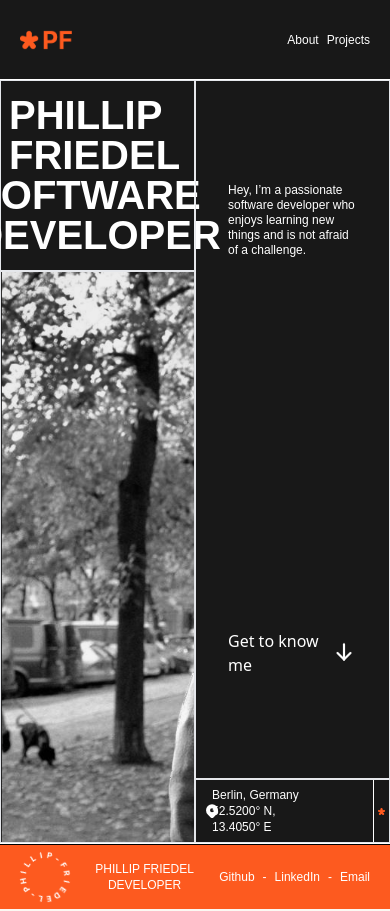
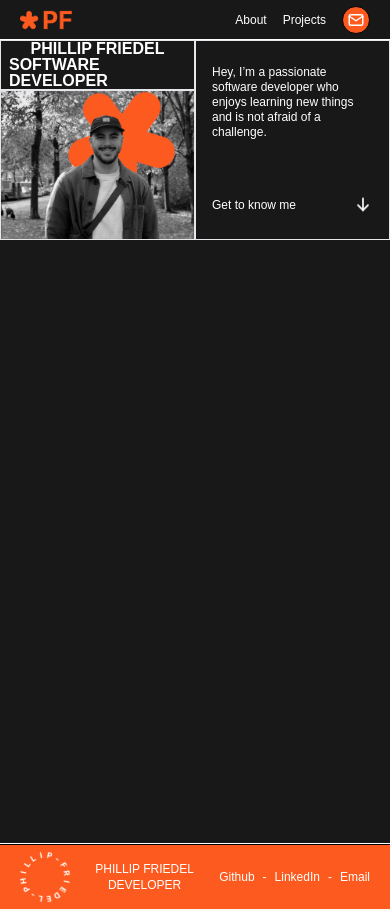
Before and after one commit to phillipfriedelj/personal-website, a React (Vite) app: page / in a window 390 px wide. Built offline with nearby package versions, Linux system fonts and the light colour scheme.

Commit message:
Made banner responsive

```diff
--- a/src/components/buttons/EmailButton.jsx
+++ b/src/components/buttons/EmailButton.jsx
@@ -1,14 +1,16 @@
 import "../../styles/animations.css";
+import { IconMail } from "@tabler/icons-react";
 
 export default function EmailButton({ text }) {
   return (
-    <div className="py-1 md:py-2 px-2 md:px-4 rounded-[33px] bg-orange text-white border border-black text-center inline-block hover:shadow-deep hover:transform hover:translate-x-[2px] hover:translate-y-[2px] duration-[50ms] transition-all ease-in delay-0">
+    <div className="py-1 px-1 md:py-2 md:px-4 rounded-full md:rounded-[33px] bg-orange text-white border border-black text-center inline-block hover:shadow-deep hover:transform hover:translate-x-[2px] hover:translate-y-[2px] duration-[50ms] transition-all ease-in delay-0">
       <a
         href="mailto:hello@phillipfriedel.com"
-        className={`font-inter text-xs md:text-base font-ligt m-0`}
+        className={`font-inter text-xs md:text-base font-ligt m-0 hidden md:inline`}
       >
         {text}
       </a>
+      <IconMail size={"18px"} color="white" className="md:hidden" />
     </div>
   );
 }
--- a/src/sections/Banner.jsx
+++ b/src/sections/Banner.jsx
@@ -3,34 +3,36 @@ import bigAsterisk from "../assets/asterisk_big.png";
 export default function Banner() {
   return (
     <div className="leading-normal flex flex-col flex-grow bg-dark-gray border-b border-white">
-      <div className="grid grid-cols-2 grid-rows-12 h-full">
+      <div className="grid grid-cols-2 grid-rows-12 md:h-full">
         <div className=" border row-span-3 content-center justify-items-center px-2">
-          <h1 className="font-inter font-bold text-large md:text-[40px] leading-none text-white">
+          <h1 className="font-inter font-bold text-base md:text-[40px] leading-none text-white">
             PHILLIP FRIEDEL
           </h1>
-          <h2 className="font-inter font-bold text-large md:text-[40px] leading-none text-white">
+          <h2 className="font-inter font-bold text-base md:text-[40px] leading-none text-white">
             SOFTWARE DEVELOPER
           </h2>
         </div>
-        <div className=" border row-span-11 content-center justify-items-center">
-          <div className="flex flex-col p-8 justify-between h-4/5">
+        <div className="border row-span-12  md:row-span-11 content-center justify-items-center">
+          <div className="flex flex-col px-4 py-6 md:p-8 justify-between h-full md:h-4/5">
             <p className="font-inter font-medium text-xs md:text-medium leading-tight text-white">
               Hey, I’m a passionate software developer who enjoys learning new
               things and is not afraid of a challenge.
             </p>
             <div className="flex w-full text-white items-center justify-between">
-              <p>Get to know me</p>
+              <p className="font-inter font-medium text-xs md:text-medium leading-tight text-white">
+                Get to know me
+              </p>
               <IconArrowDown
-                size={30}
+                // size={30}
                 color="white"
                 stroke={2}
-                className="self-center col-start-1 animate-bounce"
+                className="self-center col-start-1 animate-bounce w-5 h-5 md:w-8 md:h-8"
               />
             </div>
           </div>
         </div>
         <div className="border row-span-9 bg-banner-image bg-cover"></div>
-        <div className=" row-start-12 border row-span-1 col-start-2 items-center grid grid-cols-12 grid-rows-1">
+        <div className="hidden md:grid row-start-12 border row-span-1 col-start-2 items-center grid-cols-12 grid-rows-1">
           <IconMapPinFilled
             size={30}
             color="white"
--- a/src/sections/Navbar.jsx
+++ b/src/sections/Navbar.jsx
@@ -4,11 +4,11 @@ import "../styles/animations.css";
 
 export default function Navbar() {
   return (
-    <nav className="w-full flex py-2 px-5 md:px-[50px] h-20 bg-dark-gray border-b border-white">
+    <nav className="w-full flex py-2 px-5 md:px-[50px] h-10 bg-dark-gray border-b border-white">
       <div className="flex-1 items-center flex">
         <img src={userLogo} className="h-5" />
       </div>
-      <div className="flex space-x-2 md:space-x-[25px] items-center">
+      <div className="flex space-x-4 md:space-x-[25px] items-center">
         <a
           href="#"
           className="text-white font-inter text-xs md:text-base font-light cursor-pointer hover-underline-animation"
@@ -21,9 +21,9 @@ export default function Navbar() {
         >
           Projects
         </a>
-        <div className="hidden sm:inline">
-          <EmailButton text="hello@phillipfriedel.com" />
-        </div>
+        <EmailButton text="hello@phillipfriedel.com" />
+        {/* <div className="hidden sm:inline">
+        </div> */}
       </div>
     </nav>
   );
```
